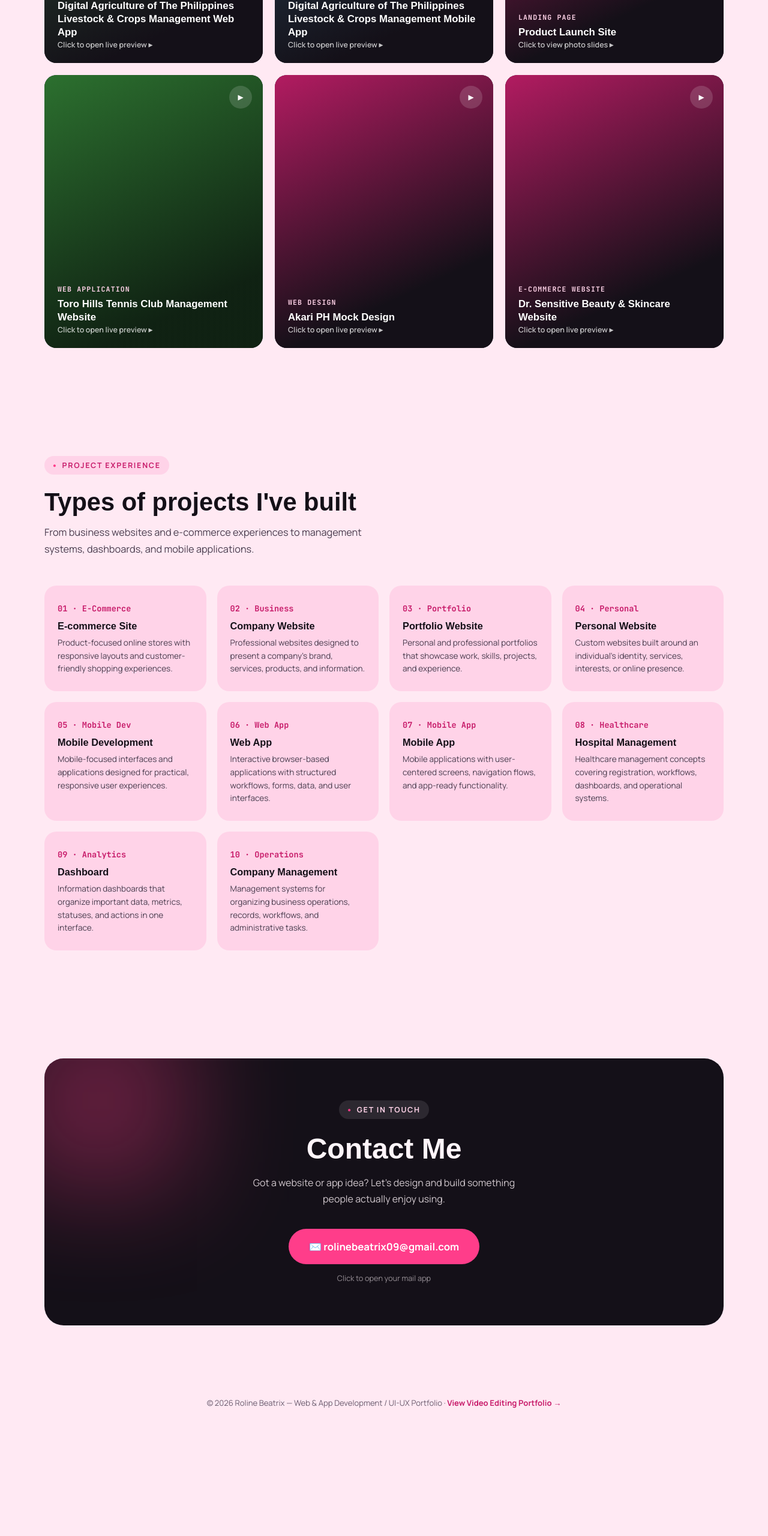
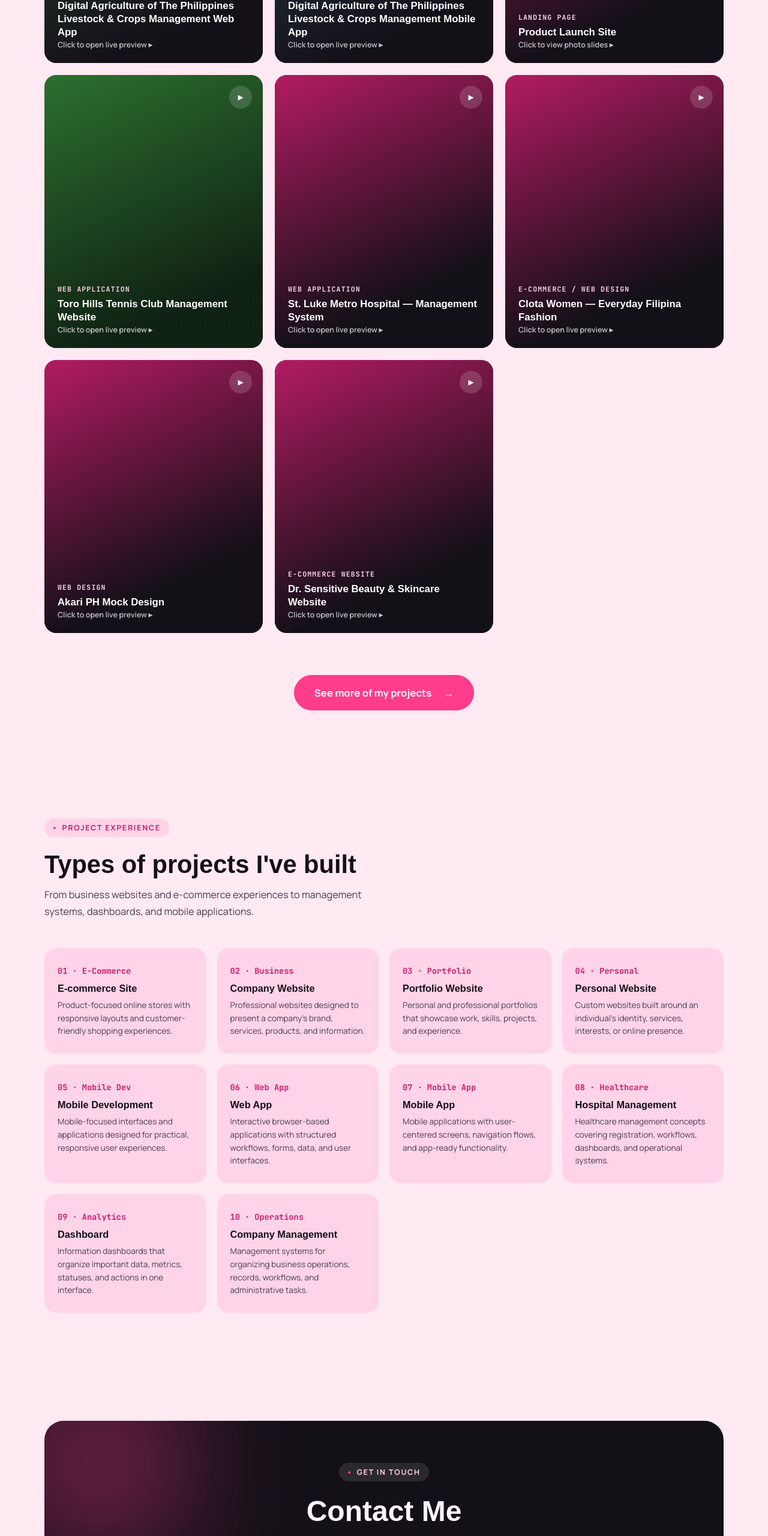
Before and after one commit to beypastrana/webdevportfolio, a plain HTML site: page index.html in a window 1280 px wide. Shown: the part 4680-7240 px from the top of the page at 60% size. Before the commit the page ends 7077 px from the top, so only its background shows below. Drawn offline with Linux system fonts and the light colour scheme; a web font is replaced by a local one.

Commit message:
Update index.html

```diff
--- a/index.html
+++ b/index.html
@@ -306,6 +306,12 @@
     .lightbox-inner{height:92vh; border-radius:16px;}
     .lb-nav{width:36px; height:36px;}
   }
+
+  .contact-socials{display:flex;justify-content:center;gap:12px;margin-top:16px;}
+  .social-btn{width:48px;height:48px;border-radius:50%;display:flex;align-items:center;justify-content:center;text-decoration:none;color:#fff;font-weight:800;font-size:1.15rem;transition:transform .2s ease,opacity .2s ease;}
+  .social-btn:hover{transform:translateY(-3px);opacity:.9;}
+  .whatsapp{background:#25D366;}
+  .viber{background:#7360F2;}
 </style>
 </head>
 <body>
@@ -515,6 +521,18 @@
         </span>
       </button>
 
+      <!-- St. Luke Metro Hospital -->
+      <button class="work-card" onclick="openProject('iframe', {title: 'St. Luke Metro Hospital — Management System', src: 'https://hospital-management-frontend1.vercel.app/'})">
+        <span class="play">▶</span>
+        <span class="info"><span class="cat">Web Application</span><h3>St. Luke Metro Hospital — Management System</h3><span class="hint">Click to open live preview ▸</span></span>
+      </button>
+
+      <!-- Clota Women -->
+      <button class="work-card" onclick="openProject('iframe', {title: 'Clota Women — Everyday Filipina Fashion', src: 'https://beypastrana.github.io/clotaph-mock/'})">
+        <span class="play">▶</span>
+        <span class="info"><span class="cat">E-Commerce / Web Design</span><h3>Clota Women — Everyday Filipina Fashion</h3><span class="hint">Click to open live preview ▸</span></span>
+      </button>
+
       <!-- Akari PH -->
       <button class="work-card" onclick="openProject('iframe', {
           title: 'Akari PH — Mock Design',
@@ -541,6 +559,11 @@
         </span>
       </button>
 
+    </div>
+    <div style="text-align:center; margin-top:34px;">
+      <a href="projects.html" class="email-btn" style="display:inline-flex; text-decoration:none; align-items:center; justify-content:center;">
+        See more of my projects <span style="margin-left:8px;">→</span>
+      </a>
     </div>
   </section>
 
@@ -570,7 +593,11 @@
       <h2>Contact Me</h2>
       <p>Got a website or app idea? Let's design and build something people actually enjoy using.</p>
       <a class="email-btn" href="mailto:rolinebeatrix09@gmail.com">✉️ rolinebeatrix09@gmail.com</a>
-      <div class="copy-hint">Click to open your mail app</div>
+      <div class="contact-socials" aria-label="Messaging apps">
+        <a href="https://wa.me/639544615196" class="social-btn whatsapp" aria-label="Contact me on WhatsApp" title="WhatsApp">◉</a>
+        <a href="viber://chat?number=%2B639544615196" class="social-btn viber" aria-label="Contact me on Viber" title="Viber">V</a>
+      </div>
+      <div class="copy-hint">Email me or use WhatsApp / Viber</div>
     </div>
   </section>
 
```
